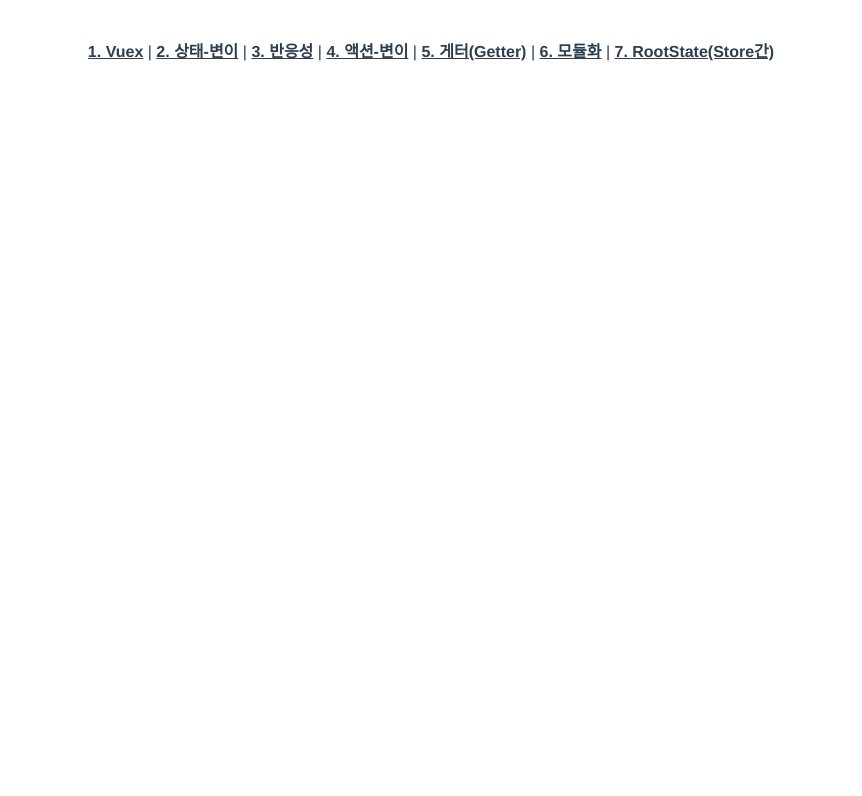
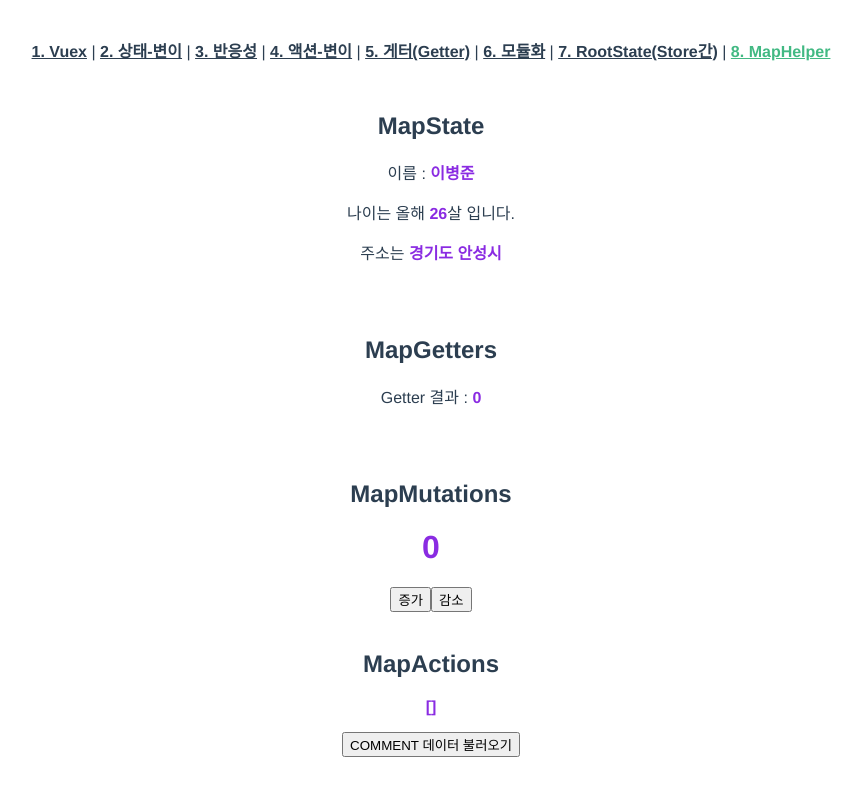
Before and after one commit to 2ByungJun/VueJs_Vuex, a Vue app: page /mapHelper in a window 1280 px wide. Shown: the top 796 px of the page, without its empty margins (209-1071 px from the left). Built offline with nearby package versions, Linux system fonts and the light colour scheme.

Commit message:
Maphelper 추가

```diff
--- a/src/App.vue
+++ b/src/App.vue
@@ -7,7 +7,8 @@
       <router-link to="/actionMutation">4. 액션-변이</router-link> |
       <router-link to="/getter">5. 게터(Getter)</router-link> |
       <router-link to="/moduling">6. 모듈화</router-link> |
-      <router-link to="/rootState">7. RootState(Store간)</router-link>
+      <router-link to="/rootState">7. RootState(Store간)</router-link> |
+      <router-link to="/mapHelper">8. MapHelper</router-link>
     </div>
     <router-view/>
   </div>
--- a/src/router/index.js
+++ b/src/router/index.js
@@ -7,6 +7,7 @@ import ActionMutation from '../views/ActionMutation.vue'
 import Getter from '../views/Getter.vue'
 import Moduling from '../views/Moduling.vue'
 import RootState from '../views/RootState.vue'
+import MapHelper from '../views/MapHelper.vue'
 
 Vue.use(VueRouter)
 
@@ -46,6 +47,11 @@ const routes = [
     name: 'RootState',
     component: RootState
   },
+  {
+    path: '/mapHelper',
+    name: 'MapHelper',
+    component: MapHelper
+  },
 ]
 
 const router = new VueRouter({
--- a/src/store/index.js
+++ b/src/store/index.js
@@ -3,6 +3,7 @@ import Vuex from 'vuex'
 import stateMutation from '@/store/modules/stateMutation.js'
 import actionMutation from '@/store/modules/actionMutation.js'
 import comment from '@/store/modules/comment.js'
+import mapHelper from '@/store/modules/mapHelper.js'
 
 Vue.use(Vuex)
 
@@ -11,5 +12,6 @@ export default new Vuex.Store({
     stateMutation,
     actionMutation,
     comment,
+    mapHelper,
   }
 })
--- /dev/null
+++ b/src/store/modules/mapHelper.js
@@ -0,0 +1,29 @@
+//state
+const state = () => ({
+    name: '이병준',
+    age: '26',
+    address: '경기도 안성시',
+})
+
+//getters
+const getters = () => ({
+
+})
+
+// mutations
+const mutations = () => ({
+
+})
+
+// actions
+const actions = () => ({
+
+})
+
+export default{
+    namespaced: true,
+    state,
+    mutations,
+    actions,
+    getters
+}
--- /dev/null
+++ b/src/views/MapHelper.vue
@@ -0,0 +1,79 @@
+<template>
+    <div>
+        <h2>MapState</h2>
+        <p>이름 : <span>{{name}}</span></p>
+        <p>나이는 올해 <span>{{age}}</span>살 입니다.</p>
+        <p>주소는 <span>{{adr}}</span></p>
+        <br>
+        <br>
+        <h2>MapGetters</h2>
+        <p>Getter 결과 : <span>{{postCnt}}</span></p>
+        <br>
+        <br>
+        <h2>MapMutations</h2>
+        <h1><span>{{count}}</span></h1>
+        <button @click="increment()">증가</button>
+        <button @click="decrement()">감소</button>
+        <br>
+        <br>
+        <h2>MapActions</h2>
+        <p><span>{{comments}}</span></p>
+        <button @click="setCommentData()">COMMENT 데이터 불러오기</button>
+    </div>
+</template>
+
+<script>
+import {mapState, mapGetters, mapMutations, mapActions} from 'vuex'
+
+export default {
+    // 기존 코드
+    // name(){
+    //     return this.$store.state.mapState.name
+    // },
+    // age(){
+    //     return this.$store.state.mapState.age
+    // }
+    // MapState
+    // MapGetters
+    computed: {
+        // 같은 명칭인 경우
+        ...mapState('mapHelper',[
+            'name',
+            'age',
+        ]),
+        ...mapState('stateMutation',[
+            'count',
+        ]),
+        ...mapState('comment',[
+            'comments'
+        ]),
+        // 이름을 컴포넌트 내에서 부여하는 경우
+        ...mapState('mapHelper',{
+            adr: 'address'
+        }),
+        // MapGetters
+        ...mapGetters('actionMutation',{
+            postCnt : 'postCount'
+        }),
+    },
+    // MapMutations
+    // MapActions
+    methods: {
+        // 메서드에 선언해주어야한다.
+        ...mapMutations('stateMutation',{
+            increment: 'increment',
+            decrement: 'decrement',
+        }),
+        ...mapActions('comment',[
+            'setCommentData'
+        ])
+    }
+}
+</script>
+
+<style scoped>
+span{
+    color: blueviolet;
+    font-weight: bold;
+}
+</style>
```
